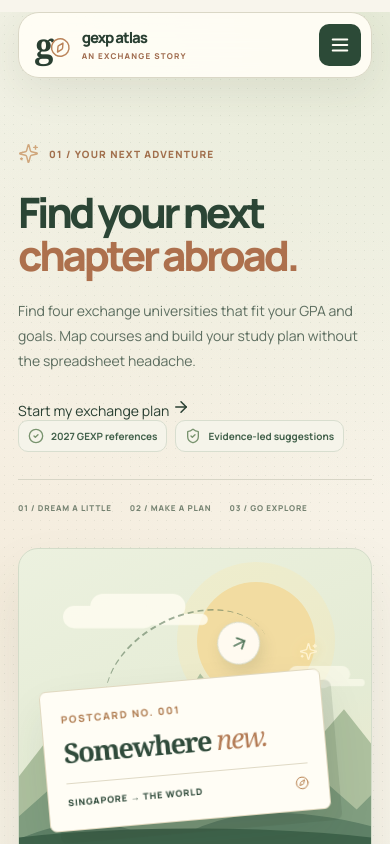
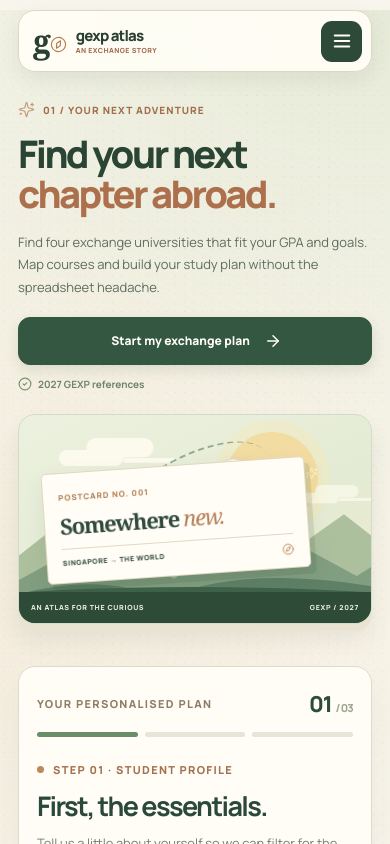
Before and after one commit to tejaaswinv/gexp27, a Next.js app: page / in a window 390 px wide. Shown: the top 844 px of the page. Built offline with nearby package versions, Linux system fonts and the light colour scheme.

Commit message:
style(mobile): compact iPhone layout, vector badges, visible navigation and readable cards

```diff
--- a/app/portfolio-match.css
+++ b/app/portfolio-match.css
@@ -332,3 +332,175 @@ a:focus-visible,button:focus-visible,input:focus-visible,select:focus-visible,te
   .browse-card,.resource-card,.uni-choice,.btn,.storybook-back{transition:none!important}
   .browse-card:hover,.resource-card:hover,.uni-choice:hover,.storybook-back:hover,.btn:hover{transform:none}
 }
+
+
+/* Mobile refinement / November 2026
+   Avoid native emoji presentation: all ornaments are Lucide SVGs.
+   Keep the planner visible quickly on small screens. */
+.storybook-brand-glyph span{
+  display:inline-flex;align-items:center;justify-content:center;
+  vertical-align:middle;margin-left:3px;transform:rotate(-17deg);
+  color:#b47b52;
+}
+.storybook-brand-glyph svg{display:block}
+.hero-tiny-star{display:inline-flex;align-items:center;justify-content:center;color:#b27d54}
+.chapter-separator{width:23px;height:1px;background:#d4cbb7;display:inline-block;flex:0 0 auto}
+.storyworld-spark{display:flex;align-items:center;justify-content:center}
+.postcard-foot>span{display:inline-flex;align-items:center;color:#b7804e}
+.data-asterisk{display:flex;align-items:center;justify-content:center;color:#a77b53}
+.site-footer>div>svg{flex:0 0 auto;color:#b18057}
+.hero-content>p{margin-bottom:24px}
+.hero-start{
+  display:inline-flex;align-items:center;justify-content:space-between;gap:22px;
+  min-height:51px;max-width:100%;
+  padding:0 18px 0 21px;
+  background:#345741;color:#fffdf6;
+  border:1px solid #345741;border-radius:12px;
+  box-shadow:0 7px 17px rgba(48,78,53,.14);
+  font-size:13px;font-weight:800;
+  transition:transform .3s var(--storybook-ease),background .3s var(--storybook-ease);
+}
+.hero-start:hover{background:#527459;transform:translateY(-2px)}
+.hero-start:active{transform:scale(.99)}
+.hero-start svg{flex:0 0 auto}
+.hero-meta{margin-top:17px}
+#planner-form,#results{scroll-margin-top:25px}
+.uni-flag,.browse-flag{
+  display:inline-flex;align-items:center;justify-content:center;
+  width:45px;height:45px;background:#e8eee0;
+  border:1px solid #d7e1d0;border-radius:12px;color:#426d50;
+  font-size:inherit;
+}
+.uni-flag svg,.browse-flag svg{display:block}
+.country-tag{display:inline-flex;align-items:center;gap:7px}
+.country-tag svg{color:#6a8a68}
+.browse-flag{margin-bottom:14px}
+@media(max-width:900px) {
+  /* Sticky header inside an overflow-clipped shell became unreliable on iOS Safari. */
+  .site-shell{overflow:visible}
+  .storybook-header{position:relative;top:auto;margin:14px 0 0;min-height:66px}
+  .storybook-mobile-links{
+    position:absolute;top:calc(100% + 8px);right:18px;z-index:80;
+    margin:0;max-width:calc(100vw - 36px);
+  }
+  .storybook-nav{width:calc(100% - 36px)}
+  .hero{padding:39px 4px 36px;width:calc(100% - 38px);gap:28px}
+  .hero h1{font-size:clamp(47px,8vw,67px)}
+  .hero-tag{margin-bottom:20px}
+  .storyworld{min-height:340px;aspect-ratio:1.35}
+  .browse-page,.resources-page{padding-top:45px}
+  .workspace-layout{padding-top:12px}
+}
+@media(max-width:650px) {
+  .storybook-header{margin-top:10px;min-height:62px}
+  .storybook-nav{
+    min-height:62px;padding:8px 9px 8px 14px;
+    border-radius:17px;gap:8px;
+    box-shadow:0 7px 20px rgba(53,68,47,.085)
+  }
+  .storybook-brand{gap:9px}
+  .storybook-brand-glyph{font-size:32px}
+  .storybook-brand-glyph svg{width:17px;height:17px}
+  .storybook-brand-copy{font-size:15px;letter-spacing:-.055em}
+  .storybook-brand-copy small{font-size:7px;letter-spacing:.11em;margin-top:4px}
+  .storybook-year{display:none}
+  .storybook-menu{width:41px;height:41px;border-radius:11px}
+  .hero{
+    width:calc(100% - 36px);
+    padding:34px 0 30px;
+    gap:23px;
+    min-height:0;
+  }
+  .hero-tag{margin-bottom:15px;font-size:10px;letter-spacing:.105em;gap:8px}
+  .hero-tiny-star svg{width:17px;height:17px}
+  .hero h1{
+    font-size:clamp(38px,9.7vw,54px);
+    line-height:1.06;
+    letter-spacing:-.065em;
+    margin-bottom:17px;
+  }
+  .hero h1 em{letter-spacing:-.07em}
+  .hero-content>p{font-size:13px;line-height:1.73;margin-bottom:19px}
+  .hero-start{
+    min-height:48px;
+    width:100%;justify-content:center;
+    font-size:12px;gap:14px;
+    box-shadow:0 5px 14px rgba(48,78,53,.12)
+  }
+  .hero-meta{margin-top:12px;gap:0}
+  .hero-meta span{font-size:10px;padding:0;background:none;border:0;gap:6px;color:#71836f}
+  .hero-meta span svg{width:14px;height:14px}
+  .hero-meta span:nth-child(2){display:none}
+  .hero-chapter-index{display:none}
+  .storyworld{
+    min-height:236px;
+    height:236px;
+    aspect-ratio:auto;
+    border-radius:17px;
+    box-shadow:0 7px 0 #e9e3d2,0 15px 25px rgba(48,77,52,.09);
+  }
+  .storyworld-sun{width:92px;height:92px;top:8%;right:15%;box-shadow:0 0 0 12px rgba(252,227,165,.27)}
+  .storyworld-cloud{width:80px;height:20px}
+  .storyworld-aircraft{width:32px;height:32px;top:25%}
+  .storyworld-aircraft svg{width:16px;height:16px}
+  .storyworld-spark svg{width:13px;height:13px}
+  .storyworld-postcard{
+    bottom:42px;left:7%;width:70%;
+    padding:12px 15px;
+    box-shadow:5px 7px 0 rgba(46,70,49,.12),0 10px 24px rgba(38,63,42,.08);
+    border-radius:5px;
+    transform:rotate(-4deg);
+  }
+  .postcard-kicker{font-size:8px;letter-spacing:.12em}
+  .postcard-title{font-size:25px;line-height:1.1;margin:9px 0 11px}
+  .postcard-foot{font-size:7px;letter-spacing:.08em;padding-top:9px}
+  .postcard-foot svg{width:12px;height:12px}
+  .storyworld-bottom{padding:11px 12px;font-size:8px;letter-spacing:.10em}
+  .workspace-layout{padding:12px 18px 46px}
+  #planner-form{scroll-margin-top:18px}
+  .form-card{padding:22px 18px}
+  .form-progress{margin-bottom:2px}
+  .progress-bars{margin:13px 0 25px}
+  .section-head{margin-bottom:23px}
+  .section-head h2{font-size:27px}
+  .field input,.field select,.field textarea,.input-icon input,.input-suffix input{font-size:16px}
+  .form-actions{gap:12px}
+  .form-footnote{flex-basis:100%;max-width:none}
+  .form-actions>.btn{min-height:50px;flex:1 1 130px;font-size:12px}
+  .result-summary{gap:14px}
+  .result-summary .summary-stat{min-width:0;max-width:100%}
+  .results-head h2{font-size:clamp(29px,8vw,38px)}
+  .universities-grid{grid-template-columns:1fr;gap:14px}
+  .uni-choice{min-height:186px;padding:17px 19px}
+  .uni-choice h4{font-size:17px;line-height:1.3;margin:9px 0}
+  .uni-flag{width:36px;height:36px;margin:10px 0 4px;border-radius:10px}
+  .uni-flag svg{width:19px;height:19px}
+  .confidence{font-size:8px;line-height:1.35}
+  .choice-bottom{margin-top:13px}
+  .choice-bottom b{font-size:17px}
+  .browse-page,.resources-page{padding-top:38px}
+  .browse-page h1,.resources-page h1{font-size:clamp(36px,9vw,49px)}
+  .browse-toolbar select{min-height:47px}
+  .browse-card,.resource-card{padding:21px}
+  .browse-flag{width:42px;height:42px;margin-bottom:12px}
+  .mapping-metrics{gap:14px}
+  .mapping-top{align-items:flex-start}
+  .country-tag{align-self:flex-start}
+  .table-wrap{overflow-x:auto;-webkit-overflow-scrolling:touch}
+  .mapping-table{min-width:650px}
+  .site-footer{align-items:flex-start}
+}
+@media(max-width:390px) {
+  .hero h1{font-size:38px}
+  .hero{padding-top:29px}
+  .storyworld{height:210px;min-height:210px}
+  .storyworld-postcard{width:75%;bottom:39px}
+  .postcard-title{font-size:22px}
+  .storyworld-bottom{font-size:7px}
+  .storybook-brand-copy small{letter-spacing:.06em}
+  .uni-choice{min-height:185px}
+}
+@media(prefers-reduced-motion:reduce){
+  .hero-start{transition:none}
+  .hero-start:hover{transform:none}
+}
```
